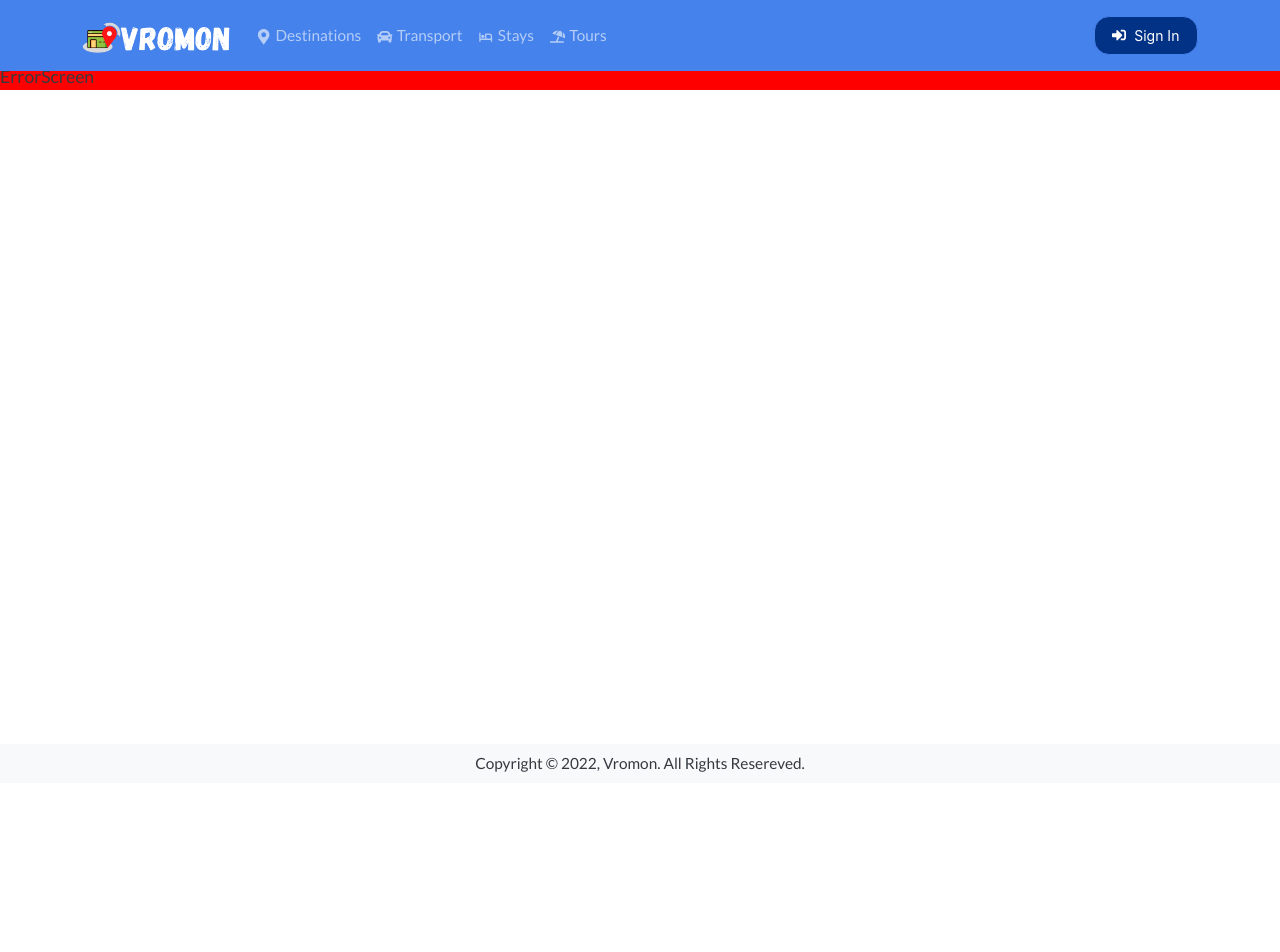
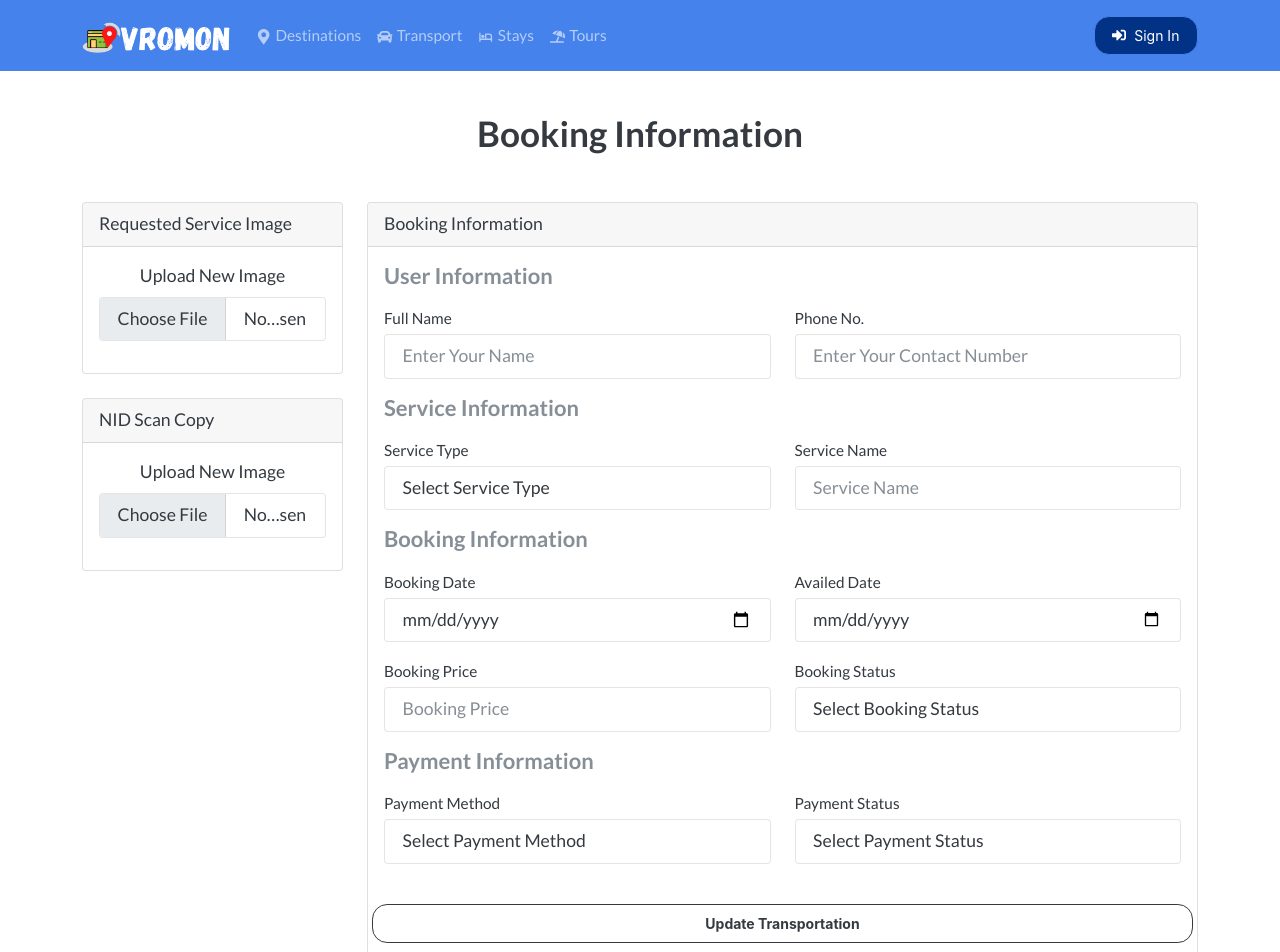
Before and after one commit to TangoRomeo80/Vromon, a React (Create React App) app in the folder frontend/: page /newBookings in a window 1280 px wide. Shown: the top 952 px of the page. Before the commit the page ends 800 px from the top, so only its background shows below. Built offline with nearby package versions, Linux system fonts and the light colour scheme.

Commit message:
New Bookings Details Page updated

```diff
--- a/frontend/src/App.js
+++ b/frontend/src/App.js
@@ -43,6 +43,7 @@ import StayDetailsBusiness from "./screens/StayDetailsBusiness";
 import StayDetailsTourist from "./screens/StayDetailsTourist";
 import TourDetailsTourist from "./screens/TourDetailsTourist";
 import TourDetailsBusiness from "./screens/TourDetailsBusiness";
+import NewBookingDetails from "./screens/NewBookingDetails";
 
 const App = () => {
   return (
@@ -166,6 +167,7 @@ const App = () => {
                 path="/tourDetailsBusiness"
                 element={<TourDetailsBusiness />}
               />
+              <Route path="/newBookings" element={<NewBookingDetails />} />
             </Routes>
           </Container>
         </main>
--- a/frontend/src/screens/NewBookingDetails.js
+++ b/frontend/src/screens/NewBookingDetails.js
@@ -1,13 +1,25 @@
 import React, { useState, useEffect } from "react";
-import { Container, Form, Button, Row, Col } from "react-bootstrap";
+import { Container, Form, Button, Row, Col, Card } from "react-bootstrap";
 import { LinkContainer } from "react-router-bootstrap";
 
 const NewBookingDetails = () => {
+  const [customerName, setCustomerName] = useState("");
+  const [customerPhone, setCustomerPhone] = useState("");
+  const [serviceType, setServiceType] = useState("");
+  const [serviceName, setServiceName] = useState("");
+  const [bookingDate, setBookingDate] = useState("");
+  const [availedDate, setAvailedDate] = useState("");
+  const [bookingPrice, setBookingPrice] = useState("");
+  const [remarks, setRemarks] = useState("");
+  const [paymentMethod, setPaymentMethod] = useState("");
+  const [bookingStatus, setBookingStatus] = useState("");
+  const [paymentStatus, setPaymentStatus] = useState("");
+
   return (
     <Container className="pt-5">
       <Row className="pb-5">
         <Card.Text as="h2" className="font-weight-bolder text-center">
-          Transport Details
+          Booking Information
         </Card.Text>
       </Row>
 
@@ -15,7 +27,7 @@ const NewBookingDetails = () => {
         <Row>
           <Col xs={12} md={4} xl={3}>
             <Card className="mb-4">
-              <Card.Header>Transport Image</Card.Header>
+              <Card.Header>Requested Service Image</Card.Header>
               <Card.Body className="text-center">
                 <Form.Group controlId="image 1">
                   <Form.Label>Upload New Image</Form.Label>
@@ -42,78 +54,185 @@ const NewBookingDetails = () => {
                 </Form.Group>
               </Card.Body>
             </Card>
-            <Card className="mb-4">
-              <Card.Header>Transportation Documents</Card.Header>
-              <Card.Body className="text-center">
-                <Form.Group controlId="image 3">
-                  <Form.Label>Upload New Image</Form.Label>
-                  <Form.Control
-                    className="mb-3"
-                    type="file"
-                    id="image-file"
-                    label="Cover Image"
-                  ></Form.Control>
-                </Form.Group>
-              </Card.Body>
-            </Card>
           </Col>
 
           <Col xs={12} md={8} xl={9}>
             <Card className="mb-4">
-              <Card.Header>Transport Information</Card.Header>
+              <Card.Header>Booking Information</Card.Header>
               <Card.Body>
                 <Row>
+                  <h5 className="font-weight-bolder text-muted mb-3">
+                    User Information
+                  </h5>
                   <Col lg={6} md={6} sm={12}>
-                    <Form.Group className="mb-3" controlId="transportName">
-                      <Form.Label className="small mb-1">
-                        Transport Name
-                      </Form.Label>
-                      <Form.Control required type="text"></Form.Control>
+                    <Form.Group className="mb-3" controlId="customerName">
+                      <Form.Label className="small mb-1">Full Name</Form.Label>
+                      <Form.Control
+                        type="text"
+                        placeholder="Enter Your Name"
+                        value={customerName}
+                        onChange={(e) => setCustomerName(e.target.value)}
+                      ></Form.Control>
                     </Form.Group>
                   </Col>
                   <Col lg={6} md={6} sm={12}>
-                    <Form.Group className="mb-3" controlId="transportName">
-                      <Form.Label className="small mb-1">Car Type</Form.Label>
-                      <Form.Control required type="text"></Form.Control>
+                    <Form.Group className="mb-3" controlId="customerPhone">
+                      <Form.Label className="small mb-1">Phone No.</Form.Label>
+                      <Form.Control
+                        type="text"
+                        placeholder="Enter Your Contact Number"
+                        value={customerPhone}
+                        onChange={(e) => setCustomerPhone(e.target.value)}
+                      ></Form.Control>
                     </Form.Group>
                   </Col>
                 </Row>
 
+                <h5 className="font-weight-bolder text-muted mb-3">
+                  Service Information
+                </h5>
                 <Row>
-                  <Col lg={12} md={12} sm={12}>
-                    <Form.Group className="mb-3" controlId="transportName">
-                      <Form.Label className="small mb-1">Car Model</Form.Label>
-                      <Form.Control required type="text"></Form.Control>
+                  <Col lg={6} md={6} sm={12}>
+                    <Form.Group className="mb-3" controlId="serviceType">
+                      <Form.Label className="small mb-1">
+                        Service Type
+                      </Form.Label>
+                      <Form.Control
+                        type="select"
+                        as="select"
+                        placeholder="Service Type"
+                        value={serviceType}
+                        onChange={(e) => setServiceType(e.target.value)}
+                      >
+                        <option disabled selected value=''>Select Service Type</option>
+                        <option value="Transportation">Transport</option>
+                        <option value="Stays">Stays</option>
+                        <option value="Tours">Tours</option>
+                      </Form.Control>
+                    </Form.Group>
+                  </Col>
+
+                  <Col lg={6} md={6} sm={12}>
+                    <Form.Group className="mb-3" controlId="serviceName">
+                      <Form.Label className="small mb-1">
+                        Service Name
+                      </Form.Label>
+                      <Form.Control
+                        type="text"
+                        placeholder="Service Name"
+                        value={serviceName}
+                        onChange={(e) => setServiceName(e.target.value)}
+                      ></Form.Control>
                     </Form.Group>
                   </Col>
                 </Row>
 
+                <h5 className="font-weight-bolder text-muted mb-3">
+                  Booking Information
+                </h5>
                 <Row>
                   <Col lg={6} md={6} sm={12}>
-                    <Form.Group className="mb-3" controlId="transportName">
-                      <Form.Label className="small mb-1">Pick From</Form.Label>
-                      <Form.Control required type="text"></Form.Control>
+                    <Form.Group className="mb-3" controlId="bookingDate">
+                      <Form.Label className="small mb-1">
+                        Booking Date
+                      </Form.Label>
+                      <Form.Control
+                        type="date"
+                        placeholder="Booking Date"
+                        value={bookingDate}
+                        onChange={(e) => setBookingDate(e.target.value)}
+                      ></Form.Control>
                     </Form.Group>
                   </Col>
                   <Col lg={6} md={6} sm={12}>
-                    <Form.Group className="mb-3" controlId="transportName">
-                      <Form.Label className="small mb-1">Drop To</Form.Label>
-                      <Form.Control required type="text"></Form.Control>
+                    <Form.Group className="mb-3" controlId="availedDate">
+                      <Form.Label className="small mb-1">
+                        Availed Date
+                      </Form.Label>
+                      <Form.Control
+                        type="date"
+                        placeholder="Booking Availed Date"
+                        value={availedDate}
+                        onChange={(e) => setAvailedDate(e.target.value)}
+                      ></Form.Control>
+                    </Form.Group>
+                  </Col>
+
+                  <Col lg={6} md={6} sm={12}>
+                    <Form.Group className="mb-3" controlId="bookingPrice">
+                      <Form.Label className="small mb-1">
+                        Booking Price
+                      </Form.Label>
+                      <Form.Control
+                        type="text"
+                        placeholder="Booking Price"
+                        value={bookingPrice}
+                        onChange={(e) => setBookingPrice(e.target.value)}
+                      ></Form.Control>
+                    </Form.Group>
+                  </Col>
+
+                  <Col lg={6} md={6} sm={12}>
+                    <Form.Group className="mb-3" controlId="bookingStatus">
+                      <Form.Label className="small mb-1">
+                        Booking Status
+                      </Form.Label>
+                      <Form.Control
+                        as="select"
+                        type="select"
+                        placeholder="Booking Status"
+                        value={bookingStatus}
+                        onChange={(e) => setBookingStatus(e.target.value)}
+                      >
+                        <option disabled selected value=''>Select Booking Status</option>
+                        <option value="pending">Pending</option>
+                        <option value="booked">Booked</option>
+                        <option value="availed">Availed</option>
+                        <option value="completed">Completed</option>
+                        <option value="cancelled">Cancelled</option>
+                      </Form.Control>
                     </Form.Group>
                   </Col>
                 </Row>
 
+                <h5 className="font-weight-bolder text-muted mb-3">
+                  Payment Information
+                </h5>
                 <Row>
                   <Col lg={6} md={6} sm={12}>
-                    <Form.Group className="mb-3" controlId="transportName">
-                      <Form.Label className="small mb-1">Pick Time</Form.Label>
-                      <Form.Control required type="text"></Form.Control>
+                    <Form.Group className="mb-3" controlId="paymentMethod">
+                      <Form.Label className="small mb-1">
+                        Payment Method
+                      </Form.Label>
+                      <Form.Control
+                        as="select"
+                        type="select"
+                        placeholder="Payment Method"
+                        value={paymentMethod}
+                        onChange={(e) => setPaymentMethod(e.target.value)}
+                      >
+                        <option disabled selected value=''>Select Payment Method</option>
+                        <option value="cash">Cash</option>
+                        <option value="card">Card</option>
+                      </Form.Control>
                     </Form.Group>
                   </Col>
                   <Col lg={6} md={6} sm={12}>
-                    <Form.Group className="mb-3" controlId="transportName">
-                      <Form.Label className="small mb-1">Drop Ttime</Form.Label>
-                      <Form.Control required type="text"></Form.Control>
+                    <Form.Group className="mb-3" controlId="paymentStatus">
+                      <Form.Label className="small mb-1">
+                        Payment Status
+                      </Form.Label>
+                      <Form.Control
+                        as="select"
+                        type="select"
+                        placeholder="Payment Status"
+                        value={paymentStatus}
+                        onChange={(e) => setPaymentStatus(e.target.value)}
+                      >
+                        <option disabled selected value=''>Select Payment Status</option>
+                        <option value="pending">Pending</option>
+                        <option value="paid">Paid</option>
+                      </Form.Control>
                     </Form.Group>
                   </Col>
                 </Row>
```
